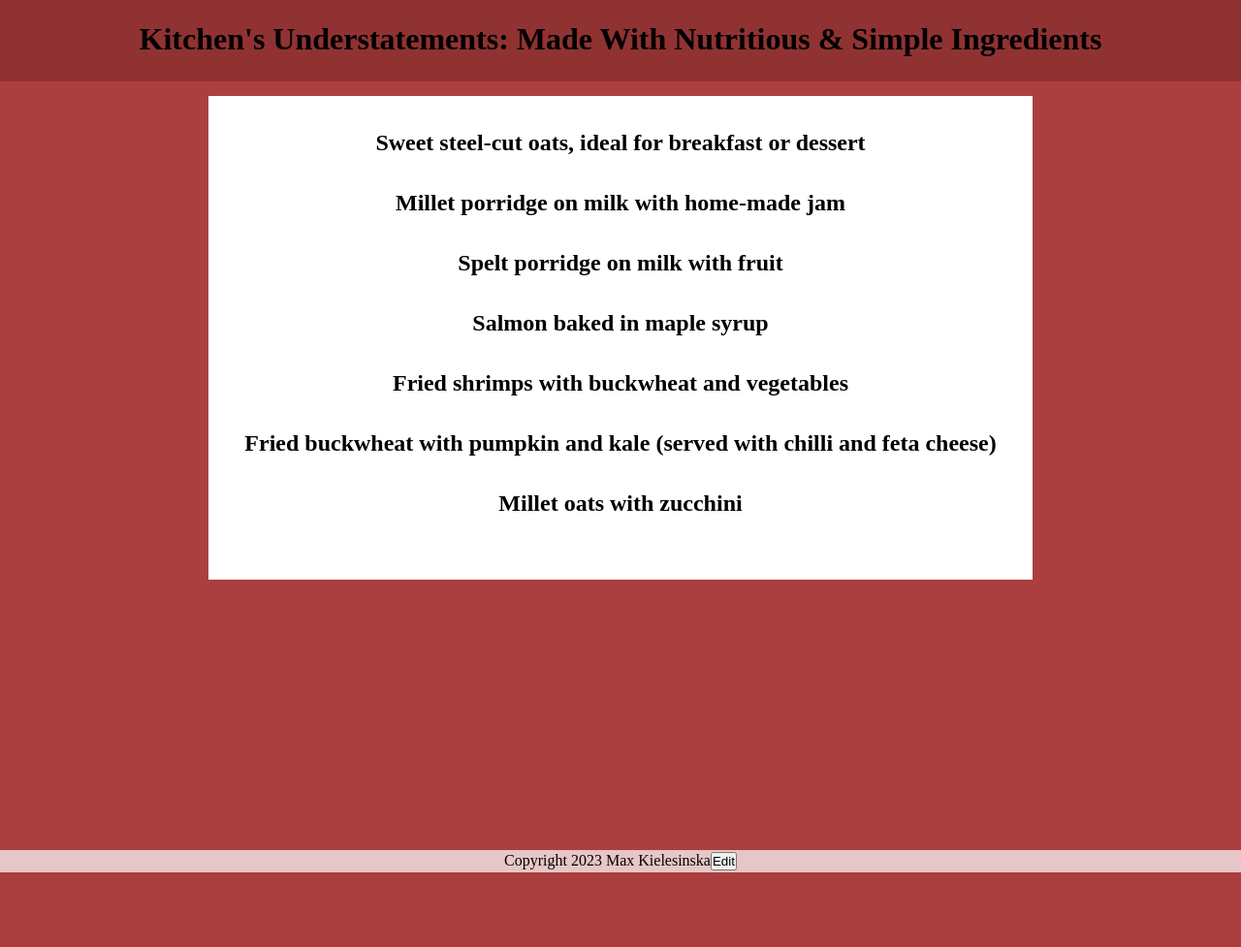
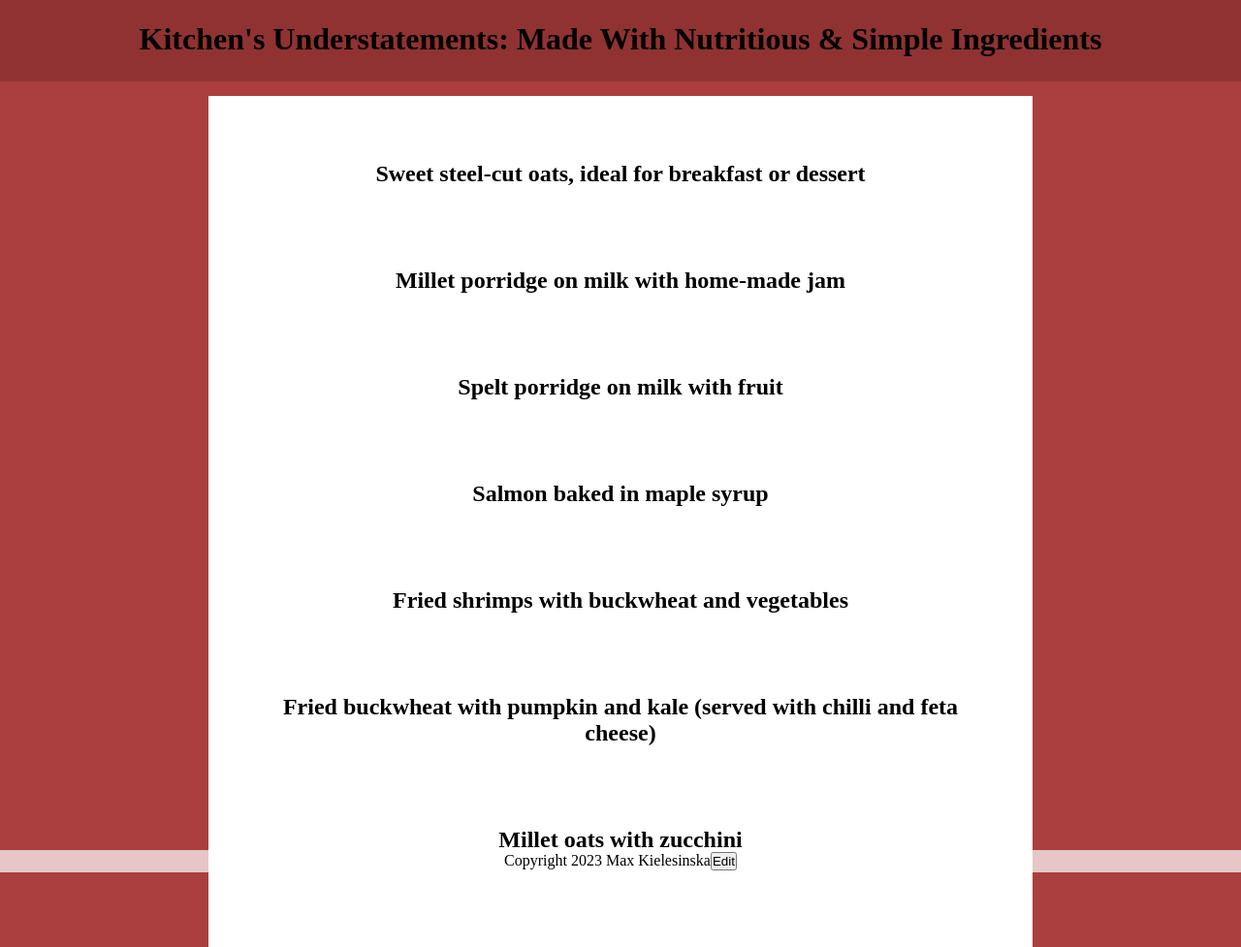
Before and after one commit to max19057767/maxrecipes, a Jekyll site: the page built from pages/recipelisting.md, in a window 1280 px wide. Shown: the whole page at 97% size. Built offline with Jekyll 4.4.1, drawn with Linux system fonts in a browser that asks for light colours; before the commit the page ends 900 px from its top, so only the background shows below that.

Commit message:
Update recipes.css

```diff
--- a/styles/recipes.css
+++ b/styles/recipes.css
@@ -128,5 +128,24 @@
 body.recipelist
 h3{
 display: none;
+}
+
+
+.recipe-teaser{
+
+  border: 1px;
+  border-color: rgba(233, 144, 144, 0.663);;
+  padding: 1rem;
+  flex-basis: 300px;
+  flex-grow: 1;
+  margin: 1em;
 
 }
+
+.list{
+
+display: flex: ;
+flex-wrap: wrap;
+justify-content: space-between;
+
+}
```
